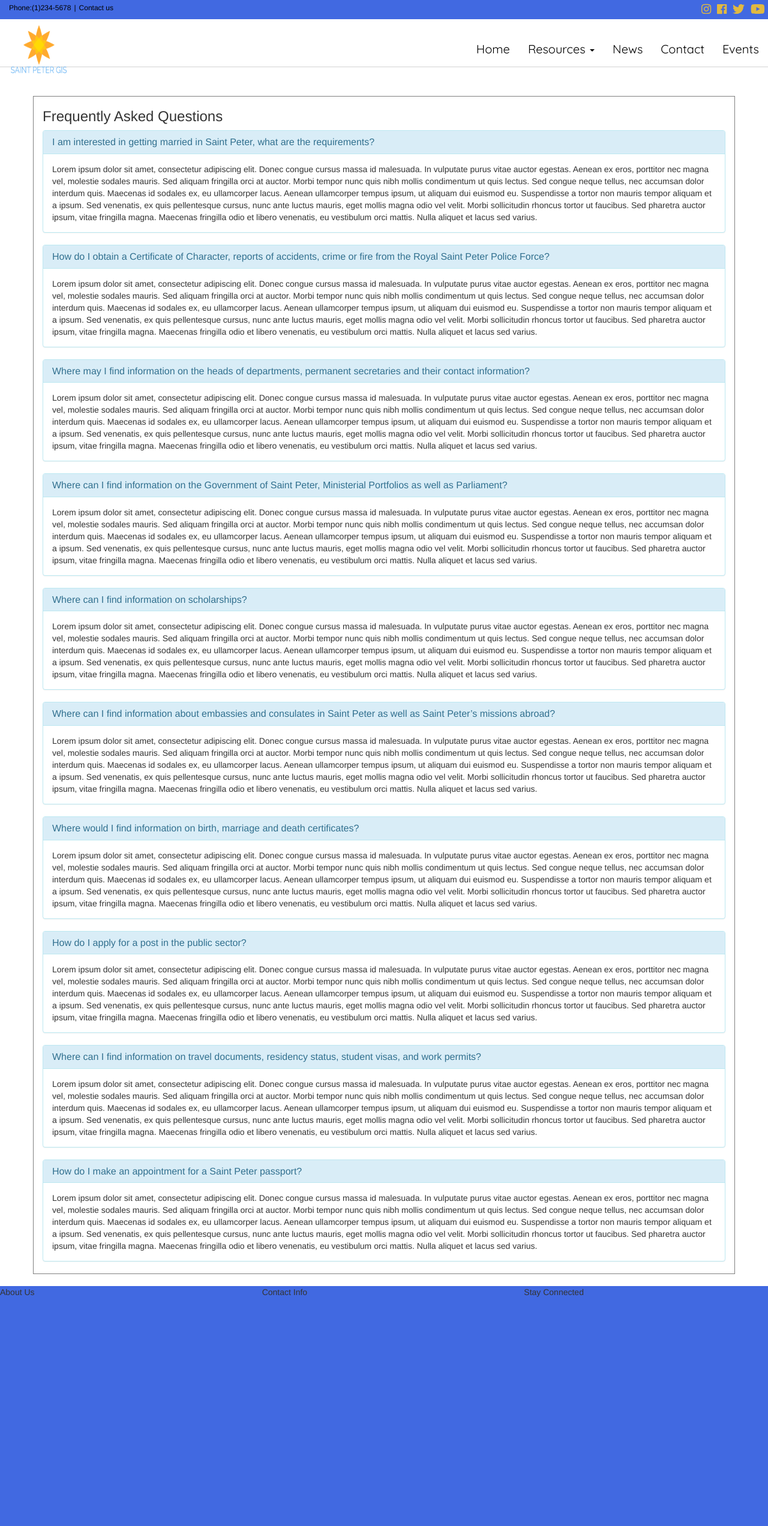
After one commit to agill12/saint_peter_gis, a Django app: page /faq in a window 1280 px wide. The commit adds this page. Shown: the whole page at 60% size. Run offline with Django 3.2, Linux system fonts and the light colour scheme; style sheets or scripts are compiled from the project's sources; some libraries are stand-ins or nearby versions.

Commit message:
ADDED A FAQ PAGE

```diff
--- a/home/static/home/styles.less
+++ b/home/static/home/styles.less
@@ -110,13 +110,13 @@ footer{
     font-size:20px
 }
 .index-post-image{
-    width:300px;
-    height:300px;
+    width:350px;
+    height:250px;
 
 }
 .title-container{
 
-    width:300px;
+    width:350px;
     height:100px;
     display:flex;
     justify-content:center;
@@ -149,6 +149,12 @@ footer{
 //CONTACT PAGE
 .contact-div{
     border-right:1px solid grey;
+}
+//FAQ PAGE
+#faq{
+    border:1px solid grey;
+    margin-top: 20px;
+    margin-bottom: 20px;
 }
 
 //MEDIA QUERIES
--- a/home/templates/home/base.html
+++ b/home/templates/home/base.html
@@ -60,7 +60,7 @@
         <li class="dropdown">
           <a href="#" class="dropdown-toggle" data-toggle="dropdown" role="button" aria-haspopup="true" aria-expanded="false">Resources <span class="caret"></span></a>
           <ul class="dropdown-menu">
-            <li><a href="#">FAQ</a></li>
+            <li><a href="{% url 'faq' %}">FAQ</a></li>
 
             <li role="separator" class="divider"></li>
             <li><a href="#">Downloads</a></li>
@@ -68,7 +68,7 @@
         </li>
         <li><a href="#">News</a></li>
 
-        <li><a href="#">Contact</a></li>
+        <li><a href="{% url 'contacts' %}">Contact</a></li>
         <li><a href="#">Events</a></li>
       </ul>
     </div><!-- /.navbar-collapse -->
--- /dev/null
+++ b/home/templates/home/faq.html
@@ -0,0 +1,95 @@
+{% extends 'home/base.html' %}
+{% block content %}
+<div class="container">
+    <div class="row">
+        <div class="col-sm-12" id="faq">
+            <h3>Frequently Asked Questions</h3>
+        <div class="panel panel-info">
+  <div class="panel-heading">
+    <h3 class="panel-title">I am interested in getting married in Saint Peter, what are the requirements?</h3>
+  </div>
+  <div class="panel-body">
+    Lorem ipsum dolor sit amet, consectetur adipiscing elit. Donec congue cursus massa id malesuada. In vulputate purus vitae auctor egestas. Aenean ex eros, porttitor nec magna vel, molestie sodales mauris. Sed aliquam fringilla orci at auctor. Morbi tempor nunc quis nibh mollis condimentum ut quis lectus. Sed congue neque tellus, nec accumsan dolor interdum quis. Maecenas id sodales ex, eu ullamcorper lacus. Aenean ullamcorper tempus ipsum, ut aliquam dui euismod eu. Suspendisse a tortor non mauris tempor aliquam et a ipsum. Sed venenatis, ex quis pellentesque cursus, nunc ante luctus mauris, eget mollis magna odio vel velit. Morbi sollicitudin rhoncus tortor ut faucibus. Sed pharetra auctor ipsum, vitae fringilla magna. Maecenas fringilla odio et libero venenatis, eu vestibulum orci mattis. Nulla aliquet et lacus sed varius.
+  </div>
+</div>
+<div class="panel panel-info">
+  <div class="panel-heading">
+    <h3 class="panel-title">How do I obtain a Certificate of Character, reports of accidents, crime or fire from the Royal Saint Peter Police Force?</h3>
+  </div>
+  <div class="panel-body">
+    Lorem ipsum dolor sit amet, consectetur adipiscing elit. Donec congue cursus massa id malesuada. In vulputate purus vitae auctor egestas. Aenean ex eros, porttitor nec magna vel, molestie sodales mauris. Sed aliquam fringilla orci at auctor. Morbi tempor nunc quis nibh mollis condimentum ut quis lectus. Sed congue neque tellus, nec accumsan dolor interdum quis. Maecenas id sodales ex, eu ullamcorper lacus. Aenean ullamcorper tempus ipsum, ut aliquam dui euismod eu. Suspendisse a tortor non mauris tempor aliquam et a ipsum. Sed venenatis, ex quis pellentesque cursus, nunc ante luctus mauris, eget mollis magna odio vel velit. Morbi sollicitudin rhoncus tortor ut faucibus. Sed pharetra auctor ipsum, vitae fringilla magna. Maecenas fringilla odio et libero venenatis, eu vestibulum orci mattis. Nulla aliquet et lacus sed varius.
+  </div>
+</div>
+<div class="panel panel-info">
+  <div class="panel-heading">
+    <h3 class="panel-title">Where may I find information on the heads of departments, permanent secretaries and their contact information?</h3>
+  </div>
+  <div class="panel-body">
+    Lorem ipsum dolor sit amet, consectetur adipiscing elit. Donec congue cursus massa id malesuada. In vulputate purus vitae auctor egestas. Aenean ex eros, porttitor nec magna vel, molestie sodales mauris. Sed aliquam fringilla orci at auctor. Morbi tempor nunc quis nibh mollis condimentum ut quis lectus. Sed congue neque tellus, nec accumsan dolor interdum quis. Maecenas id sodales ex, eu ullamcorper lacus. Aenean ullamcorper tempus ipsum, ut aliquam dui euismod eu. Suspendisse a tortor non mauris tempor aliquam et a ipsum. Sed venenatis, ex quis pellentesque cursus, nunc ante luctus mauris, eget mollis magna odio vel velit. Morbi sollicitudin rhoncus tortor ut faucibus. Sed pharetra auctor ipsum, vitae fringilla magna. Maecenas fringilla odio et libero venenatis, eu vestibulum orci mattis. Nulla aliquet et lacus sed varius.
+  </div>
+</div>
+<div class="panel panel-info">
+  <div class="panel-heading">
+    <h3 class="panel-title">Where can I find information on the Government of Saint Peter, Ministerial Portfolios as well as Parliament?</h3>
+  </div>
+  <div class="panel-body">
+    Lorem ipsum dolor sit amet, consectetur adipiscing elit. Donec congue cursus massa id malesuada. In vulputate purus vitae auctor egestas. Aenean ex eros, porttitor nec magna vel, molestie sodales mauris. Sed aliquam fringilla orci at auctor. Morbi tempor nunc quis nibh mollis condimentum ut quis lectus. Sed congue neque tellus, nec accumsan dolor interdum quis. Maecenas id sodales ex, eu ullamcorper lacus. Aenean ullamcorper tempus ipsum, ut aliquam dui euismod eu. Suspendisse a tortor non mauris tempor aliquam et a ipsum. Sed venenatis, ex quis pellentesque cursus, nunc ante luctus mauris, eget mollis magna odio vel velit. Morbi sollicitudin rhoncus tortor ut faucibus. Sed pharetra auctor ipsum, vitae fringilla magna. Maecenas fringilla odio et libero venenatis, eu vestibulum orci mattis. Nulla aliquet et lacus sed varius.
+  </div>
+</div>
+<div class="panel panel-info">
+  <div class="panel-heading">
+    <h3 class="panel-title">Where can I find information on scholarships?</h3>
+  </div>
+  <div class="panel-body">
+    Lorem ipsum dolor sit amet, consectetur adipiscing elit. Donec congue cursus massa id malesuada. In vulputate purus vitae auctor egestas. Aenean ex eros, porttitor nec magna vel, molestie sodales mauris. Sed aliquam fringilla orci at auctor. Morbi tempor nunc quis nibh mollis condimentum ut quis lectus. Sed congue neque tellus, nec accumsan dolor interdum quis. Maecenas id sodales ex, eu ullamcorper lacus. Aenean ullamcorper tempus ipsum, ut aliquam dui euismod eu. Suspendisse a tortor non mauris tempor aliquam et a ipsum. Sed venenatis, ex quis pellentesque cursus, nunc ante luctus mauris, eget mollis magna odio vel velit. Morbi sollicitudin rhoncus tortor ut faucibus. Sed pharetra auctor ipsum, vitae fringilla magna. Maecenas fringilla odio et libero venenatis, eu vestibulum orci mattis. Nulla aliquet et lacus sed varius.
+  </div>
+</div>
+<div class="panel panel-info">
+  <div class="panel-heading">
+    <h3 class="panel-title">Where can I find information about embassies and consulates in Saint Peter as well as Saint Peter’s missions abroad?</h3>
+  </div>
+  <div class="panel-body">
+    Lorem ipsum dolor sit amet, consectetur adipiscing elit. Donec congue cursus massa id malesuada. In vulputate purus vitae auctor egestas. Aenean ex eros, porttitor nec magna vel, molestie sodales mauris. Sed aliquam fringilla orci at auctor. Morbi tempor nunc quis nibh mollis condimentum ut quis lectus. Sed congue neque tellus, nec accumsan dolor interdum quis. Maecenas id sodales ex, eu ullamcorper lacus. Aenean ullamcorper tempus ipsum, ut aliquam dui euismod eu. Suspendisse a tortor non mauris tempor aliquam et a ipsum. Sed venenatis, ex quis pellentesque cursus, nunc ante luctus mauris, eget mollis magna odio vel velit. Morbi sollicitudin rhoncus tortor ut faucibus. Sed pharetra auctor ipsum, vitae fringilla magna. Maecenas fringilla odio et libero venenatis, eu vestibulum orci mattis. Nulla aliquet et lacus sed varius.
+  </div>
+</div>
+<div class="panel panel-info">
+  <div class="panel-heading">
+    <h3 class="panel-title">Where would I find information on birth, marriage and death certificates?</h3>
+  </div>
+  <div class="panel-body">
+    Lorem ipsum dolor sit amet, consectetur adipiscing elit. Donec congue cursus massa id malesuada. In vulputate purus vitae auctor egestas. Aenean ex eros, porttitor nec magna vel, molestie sodales mauris. Sed aliquam fringilla orci at auctor. Morbi tempor nunc quis nibh mollis condimentum ut quis lectus. Sed congue neque tellus, nec accumsan dolor interdum quis. Maecenas id sodales ex, eu ullamcorper lacus. Aenean ullamcorper tempus ipsum, ut aliquam dui euismod eu. Suspendisse a tortor non mauris tempor aliquam et a ipsum. Sed venenatis, ex quis pellentesque cursus, nunc ante luctus mauris, eget mollis magna odio vel velit. Morbi sollicitudin rhoncus tortor ut faucibus. Sed pharetra auctor ipsum, vitae fringilla magna. Maecenas fringilla odio et libero venenatis, eu vestibulum orci mattis. Nulla aliquet et lacus sed varius.
+  </div>
+</div>
+<div class="panel panel-info">
+  <div class="panel-heading">
+    <h3 class="panel-title">How do I apply for a post in the public sector?</h3>
+  </div>
+  <div class="panel-body">
+    Lorem ipsum dolor sit amet, consectetur adipiscing elit. Donec congue cursus massa id malesuada. In vulputate purus vitae auctor egestas. Aenean ex eros, porttitor nec magna vel, molestie sodales mauris. Sed aliquam fringilla orci at auctor. Morbi tempor nunc quis nibh mollis condimentum ut quis lectus. Sed congue neque tellus, nec accumsan dolor interdum quis. Maecenas id sodales ex, eu ullamcorper lacus. Aenean ullamcorper tempus ipsum, ut aliquam dui euismod eu. Suspendisse a tortor non mauris tempor aliquam et a ipsum. Sed venenatis, ex quis pellentesque cursus, nunc ante luctus mauris, eget mollis magna odio vel velit. Morbi sollicitudin rhoncus tortor ut faucibus. Sed pharetra auctor ipsum, vitae fringilla magna. Maecenas fringilla odio et libero venenatis, eu vestibulum orci mattis. Nulla aliquet et lacus sed varius.
+  </div>
+</div>
+<div class="panel panel-info">
+  <div class="panel-heading">
+    <h3 class="panel-title">Where can I find information on travel documents, residency status, student visas, and work permits?</h3>
+  </div>
+  <div class="panel-body">
+    Lorem ipsum dolor sit amet, consectetur adipiscing elit. Donec congue cursus massa id malesuada. In vulputate purus vitae auctor egestas. Aenean ex eros, porttitor nec magna vel, molestie sodales mauris. Sed aliquam fringilla orci at auctor. Morbi tempor nunc quis nibh mollis condimentum ut quis lectus. Sed congue neque tellus, nec accumsan dolor interdum quis. Maecenas id sodales ex, eu ullamcorper lacus. Aenean ullamcorper tempus ipsum, ut aliquam dui euismod eu. Suspendisse a tortor non mauris tempor aliquam et a ipsum. Sed venenatis, ex quis pellentesque cursus, nunc ante luctus mauris, eget mollis magna odio vel velit. Morbi sollicitudin rhoncus tortor ut faucibus. Sed pharetra auctor ipsum, vitae fringilla magna. Maecenas fringilla odio et libero venenatis, eu vestibulum orci mattis. Nulla aliquet et lacus sed varius.
+  </div>
+</div>
+<div class="panel panel-info">
+  <div class="panel-heading">
+    <h3 class="panel-title">How do I make an appointment for a Saint Peter passport?</h3>
+  </div>
+  <div class="panel-body">
+    Lorem ipsum dolor sit amet, consectetur adipiscing elit. Donec congue cursus massa id malesuada. In vulputate purus vitae auctor egestas. Aenean ex eros, porttitor nec magna vel, molestie sodales mauris. Sed aliquam fringilla orci at auctor. Morbi tempor nunc quis nibh mollis condimentum ut quis lectus. Sed congue neque tellus, nec accumsan dolor interdum quis. Maecenas id sodales ex, eu ullamcorper lacus. Aenean ullamcorper tempus ipsum, ut aliquam dui euismod eu. Suspendisse a tortor non mauris tempor aliquam et a ipsum. Sed venenatis, ex quis pellentesque cursus, nunc ante luctus mauris, eget mollis magna odio vel velit. Morbi sollicitudin rhoncus tortor ut faucibus. Sed pharetra auctor ipsum, vitae fringilla magna. Maecenas fringilla odio et libero venenatis, eu vestibulum orci mattis. Nulla aliquet et lacus sed varius.
+  </div>
+</div>
+        </div>
+    </div>
+</div>
+
+
+
+
+
+{% endblock %}
--- a/home/templates/home/index.html
+++ b/home/templates/home/index.html
@@ -42,7 +42,7 @@
         </div>
         <div class="row">
             <div class="col-sm-3">
-                <button class="index-button">More Stories &nbsp <i class="fas fa-arrow-right"></i></button>
+                <button class="index-button">More News &nbsp <i class="fas fa-arrow-right"></i></button>
             </div>
         </div>
 
--- a/home/views.py
+++ b/home/views.py
@@ -11,3 +11,7 @@ def get_index(request):
 
 def get_contacts(request):
     return render(request, "home/contact.html")
+
+
+def get_faq(request):
+    return render(request, "home/faq.html")
--- a/saint_peter_gis/urls.py
+++ b/saint_peter_gis/urls.py
@@ -16,7 +16,7 @@ Including another URLconf
 from django.conf.urls import url,include
 from django.contrib import admin
 from accounts import urls as accounts_urls
-from home.views import get_index,get_contacts
+from home.views import get_index,get_contacts,get_faq
 from django.views.static import serve
 from django.conf import settings
 urlpatterns = [
@@ -24,5 +24,6 @@ urlpatterns = [
     url(r'^accounts/', include(accounts_urls)),
     url(r'^$', get_index, name='home'),
     url(r'^contacts', get_contacts, name='contacts'),
+    url(r'^faq', get_faq, name='faq'),
     url(r'^media/(?P<path>.*)$', serve, {'document_root': settings.MEDIA_ROOT}),
 ]
```
